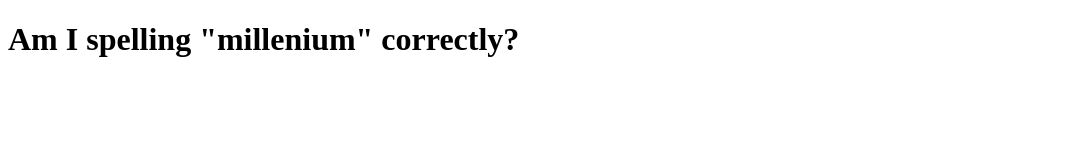
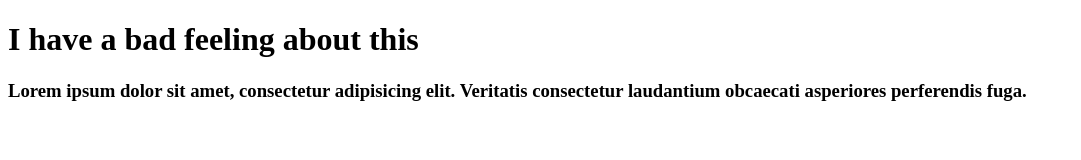
Before and after one commit to JackieEvershed/milleniumfalcon, a plain HTML site: page index.html in a window 1280 px wide. Shown: the whole page, without its empty margins (0-1081 px from the left). Drawn offline with Linux system fonts and the light colour scheme.

Commit message:
added h3

```diff
--- a/index.html
+++ b/index.html
@@ -2,9 +2,10 @@
 <html lang="en">
 <head>
 	<meta charset="UTF-8">
-	<title>Millenium Falcon</title>
+	<title>Millennium Falcon</title>
 </head>
 <body>
-	<h1>Am I spelling "millenium" correctly? </h1>
+	<h1>I have a bad feeling about this</h1>
+	<h3>Lorem ipsum dolor sit amet, consectetur adipisicing elit. Veritatis consectetur laudantium obcaecati asperiores perferendis fuga.</h3>
 </body>
 </html>
```
